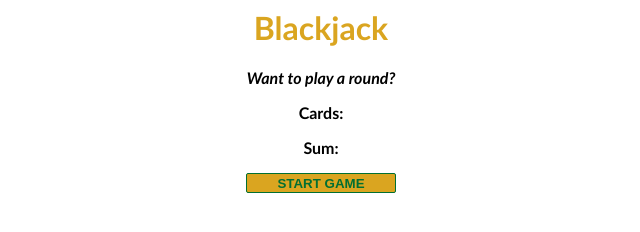
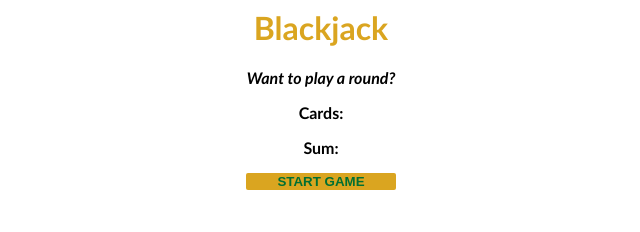
Before and after one commit to alybadara1803/BlackJackGame, a plain HTML site: page index.html in a window 1280 px wide. Shown: the whole page, without its empty margins (319-959 px from the left). Drawn offline with Linux system fonts and the light colour scheme.

Commit message:
Update index.css
Update index.css

```diff
--- a/index.css
+++ b/index.css
@@ -25,8 +25,7 @@ background - goldenrod
 button {
     color: #016f32;
     width: 150px;
-    height: 20px;
-    border: 1px solid;
+    border: none;
     border-radius: 2px;
     background: goldenrod;
     font-weight: bold;
```
